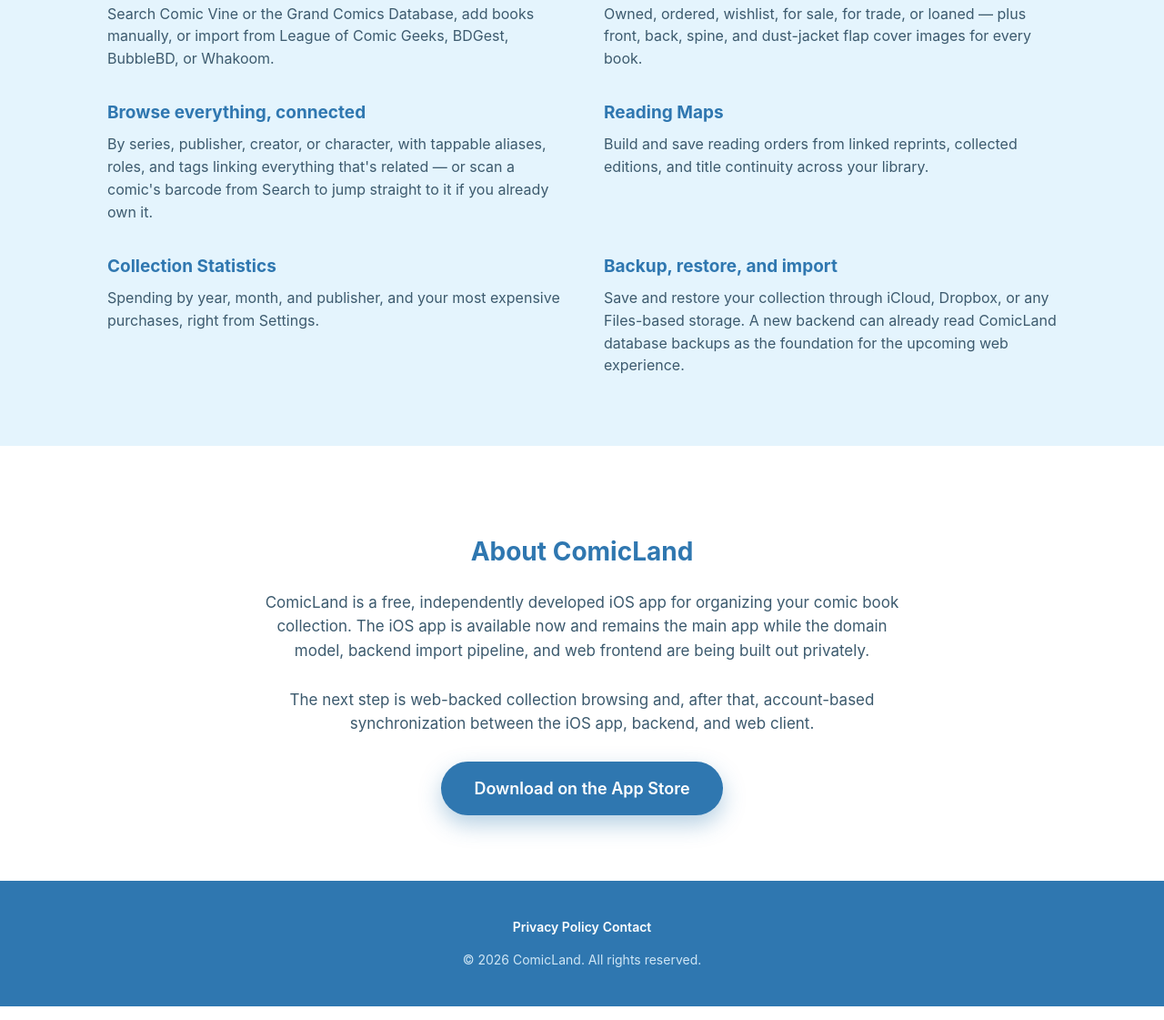
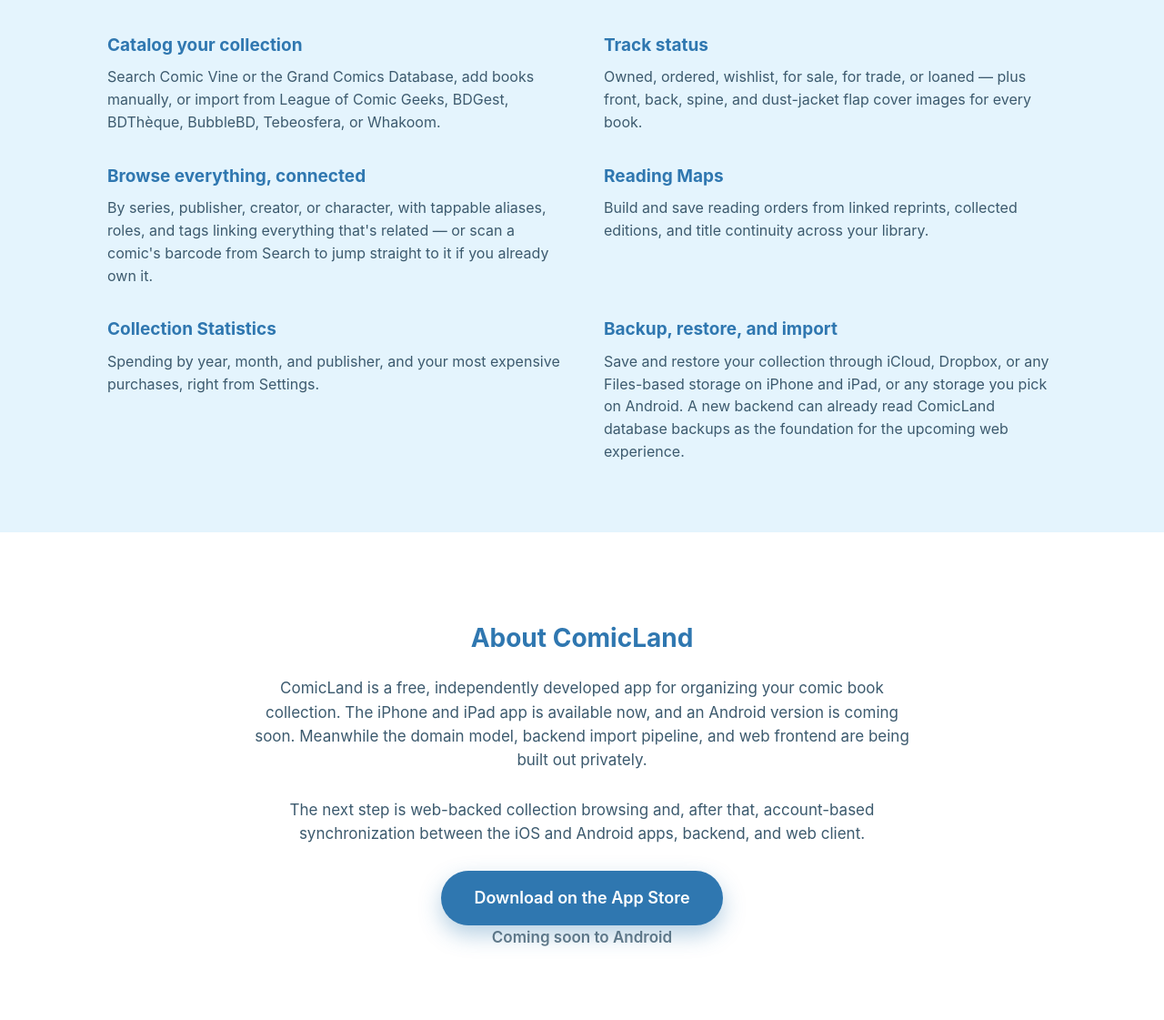
Before and after one commit to comiclandapp/comicland-site, a plain HTML site: page index.html in a window 1280 px wide. Shown: the part 1676-2797 px from the top of the page at 91% size. Drawn offline with Linux system fonts and the light colour scheme.

Commit message:
Add Android to the home page; privacy policy corrections

```diff
--- a/index.html
+++ b/index.html
@@ -74,6 +74,13 @@
   .cta:hover {
     transform: translateY(-2px);
     box-shadow: 0 14px 30px rgba(47, 119, 176, 0.45);
+  }
+  .soon {
+    margin: 14px 0 0;
+    font-size: 15px;
+    font-weight: 600;
+    color: var(--blue-dark);
+    opacity: 0.8;
   }
 
   /* ---------- Screenshots ---------- */
@@ -185,8 +192,9 @@
     <div class="wrap">
       <img class="icon" src="assets/img/icon.png" alt="ComicLand app icon">
       <img class="wordmark" src="assets/img/wordmark.png" alt="ComicLand">
-      <p class="tagline">Catalog, track, and read your comic collection on iPhone and iPad — with manual entry, provider search, imports, backups, and a new web-backed collection experience in development.</p>
+      <p class="tagline">Catalog, track, and read your comic collection on iPhone and iPad, with Android on the way. Add comics by hand, search comic databases, import, back up, and more. A web-backed collection experience is in development.</p>
       <a class="cta" href="https://apps.apple.com/app/id1002595108">Download on the App Store</a>
+      <p class="soon">Coming soon to Android</p>
     </div>
   </section>
 
@@ -211,7 +219,7 @@
       <div class="feature-grid">
         <div class="feature-item">
           <h3>Catalog your collection</h3>
-          <p>Search Comic Vine or the Grand Comics Database, add books manually, or import from League of Comic Geeks, BDGest, BubbleBD, or Whakoom.</p>
+          <p>Search Comic Vine or the Grand Comics Database, add books manually, or import from League of Comic Geeks, BDGest, BDThèque, BubbleBD, Tebeosfera, or Whakoom.</p>
         </div>
         <div class="feature-item">
           <h3>Track status</h3>
@@ -231,7 +239,7 @@
         </div>
         <div class="feature-item">
           <h3>Backup, restore, and import</h3>
-          <p>Save and restore your collection through iCloud, Dropbox, or any Files-based storage. A new backend can already read ComicLand database backups as the foundation for the upcoming web experience.</p>
+          <p>Save and restore your collection through iCloud, Dropbox, or any Files-based storage on iPhone and iPad, or any storage you pick on Android. A new backend can already read ComicLand database backups as the foundation for the upcoming web experience.</p>
         </div>
       </div>
     </div>
@@ -240,9 +248,10 @@
   <section class="about">
     <div class="wrap">
       <h2>About ComicLand</h2>
-      <p>ComicLand is a free, independently developed iOS app for organizing your comic book collection. The iOS app is available now and remains the main app while the domain model, backend import pipeline, and web frontend are being built out privately.</p>
-      <p>The next step is web-backed collection browsing and, after that, account-based synchronization between the iOS app, backend, and web client.</p>
+      <p>ComicLand is a free, independently developed app for organizing your comic book collection. The iPhone and iPad app is available now, and an Android version is coming soon. Meanwhile the domain model, backend import pipeline, and web frontend are being built out privately.</p>
+      <p>The next step is web-backed collection browsing and, after that, account-based synchronization between the iOS and Android apps, backend, and web client.</p>
       <a class="cta" href="https://apps.apple.com/app/id1002595108">Download on the App Store</a>
+      <p class="soon">Coming soon to Android</p>
     </div>
   </section>
 
```
